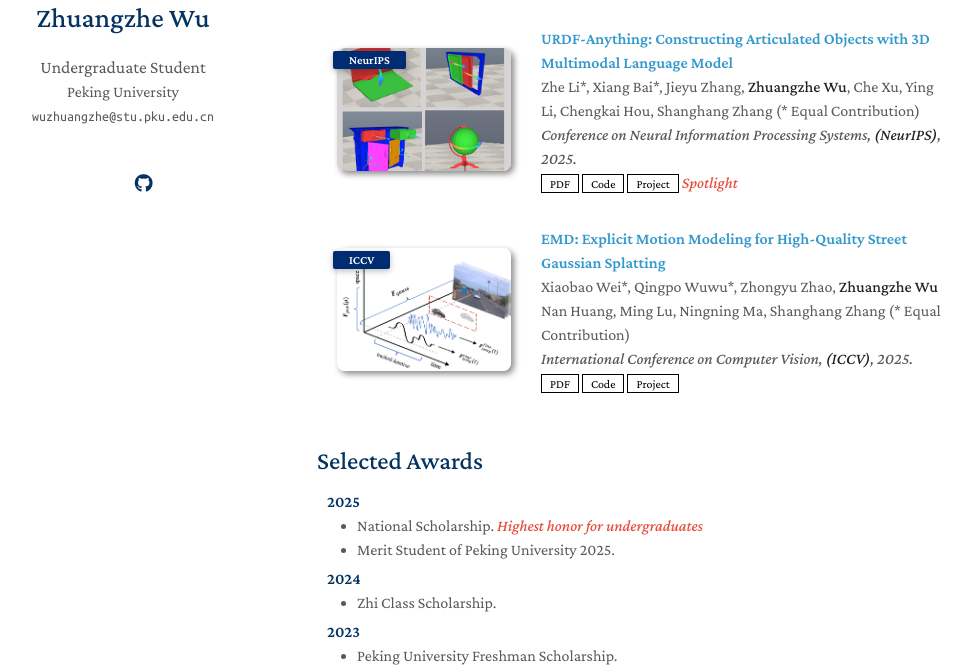
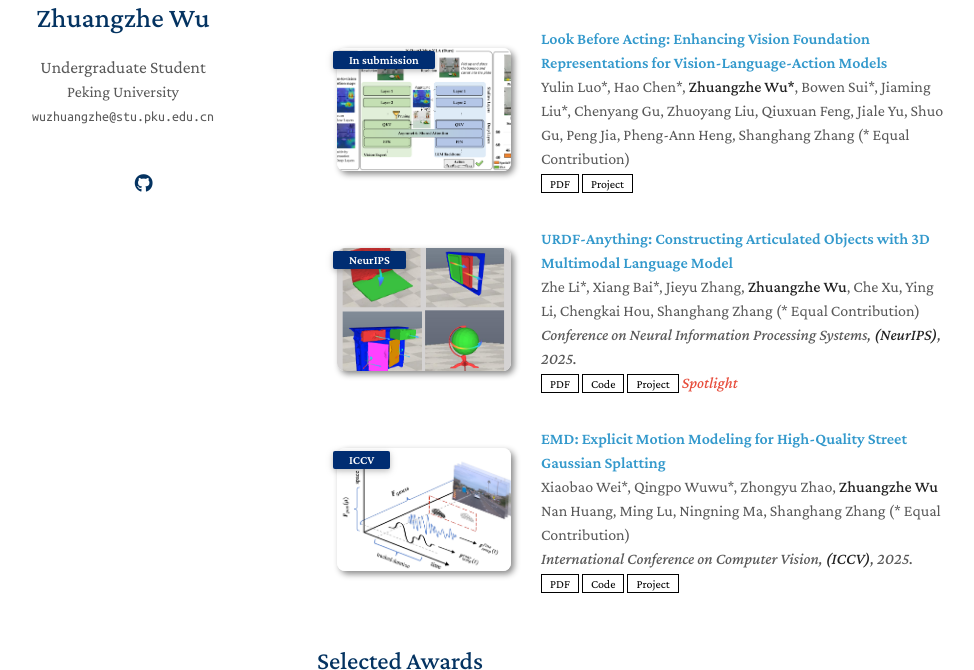
Before and after one commit to ZhuangzheWu/ZhuangzheWu.github.io, a Jekyll site: the page built from index.md, in a window 1280 px wide and 900 px high, scrolled down 593 px, cut to the strip 230-900 px from the top of the window. Shown: the whole strip, without its empty margins (153-1127 px from the left). Built offline with Jekyll 4.4.1, drawn with Linux system fonts in a browser that asks for light colours; a style sheet for code colours, icons or effects is not loaded.

Commit message:
update asset

```diff
--- a/_data/publications.yml
+++ b/_data/publications.yml
@@ -10,6 +10,20 @@ main:
     # bibtex: https://class-il.mpi-inf.mpg.de/mnemo/nics/
     # notes: Oral Presentation
     image: ./assets/img/pipeline.png
+
+  - title: "Look Before Acting: Enhancing Vision Foundation Representations for Vision-Language-Action Models"
+    authors: Yulin Luo*, Hao Chen*, <strong>Zhuangzhe Wu*</strong>,
+              Bowen Sui*, Jiaming Liu*, Chenyang Gu, Zhuoyang Liu, Qiuxuan Feng, Jiale Yu, Shuo Gu, Peng Jia, Pheng-Ann Heng, Shanghang Zhang
+                  (* Equal Contribution)
+    conference_short: In submission
+    # conference: Conference on Neural Information Processing Systems,  <strong>(NeurIPS)</strong>, 2025.
+    pdf: https://arxiv.org/pdf/2603.15618
+    project: https://deepvision-vla.github.io/
+    # code: https://github.com/URDF-Anything-plus/URDF-Anything-plus
+    # page: https://class-il.mpi-inf.mpg.de/mnemonics/
+    # bibtex: https://class-il.mpi-inf.mpg.de/mnemo/nics/
+    # notes: Oral Presentation
+    image: ./assets/img/deepvision_teaser.png
 
   - title: "URDF-Anything: Constructing Articulated Objects with 3D Multimodal Language Model"
     authors: Zhe Li*, Xiang Bai*, Jieyu Zhang, <strong>Zhuangzhe Wu</strong>,
```
Also changed, not shown: assets/img/deepvision_teaser.png (added).
